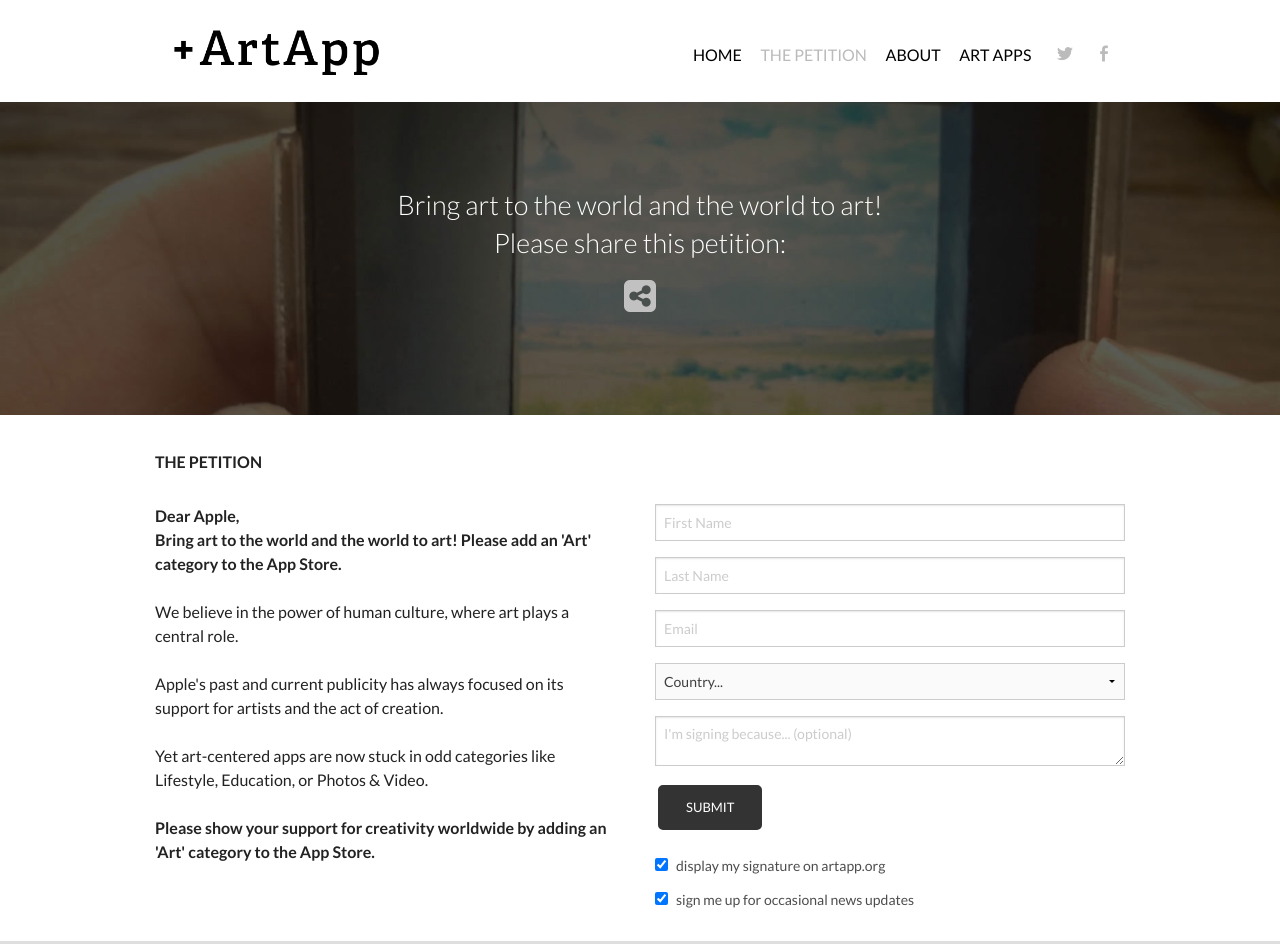
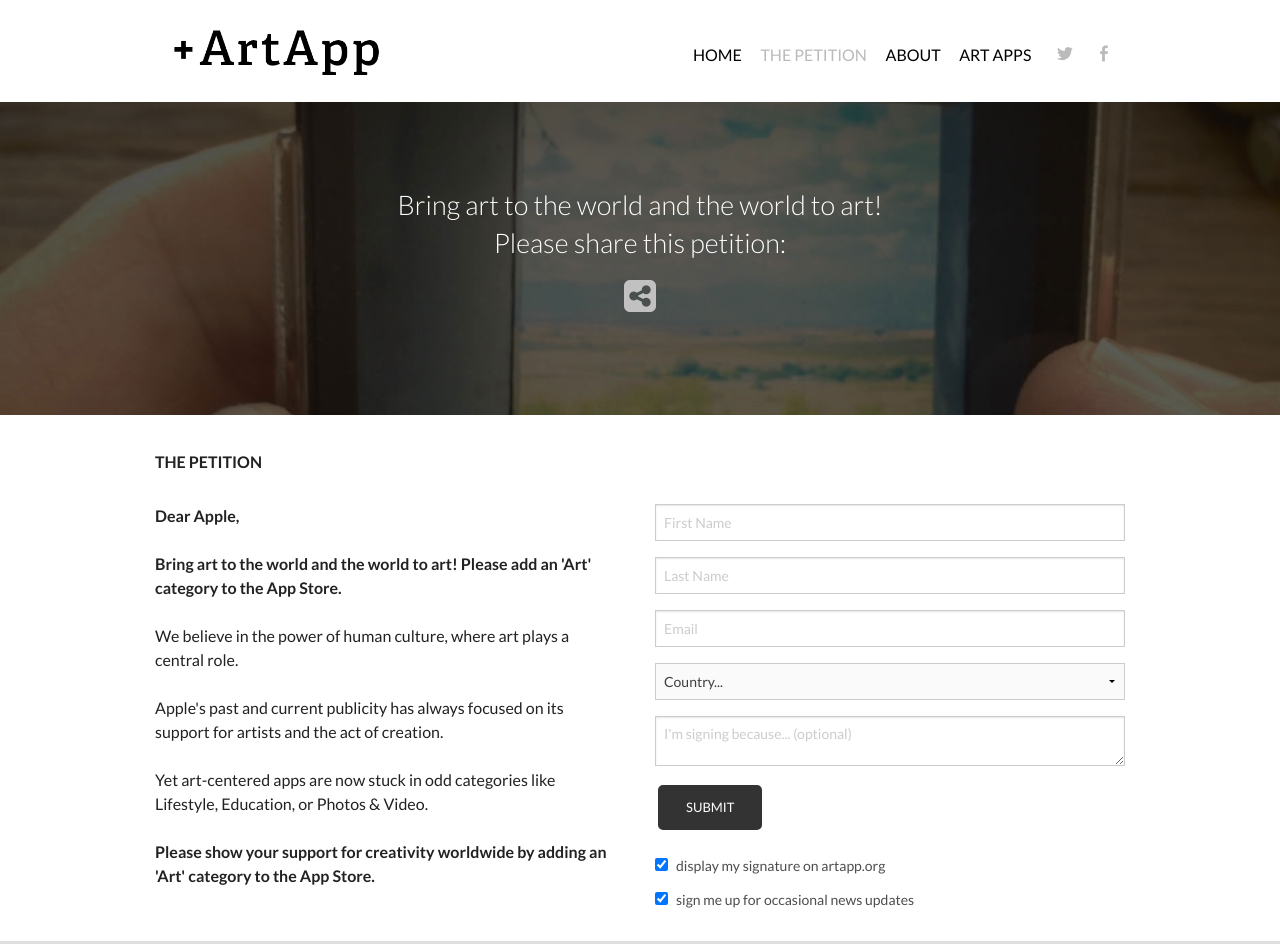
Before and after one commit to sharife/artapp-frontend, a plain HTML site: page petition.html in a window 1280 px wide. Shown: the top 944 px of the page. Drawn offline with Linux system fonts and the light colour scheme.

Commit message:
Added BR after Dear Apple
Keep forgetting, the lack of space finally fixed!

```diff
--- a/petition.html
+++ b/petition.html
@@ -94,7 +94,7 @@
 <div class="row">
         <div class="large-6 columns" style="padding-right:30px;">
 
-          <h7 style="font-weight:bold;">Dear Apple, <br />
+          <h7 style="font-weight:bold;">Dear Apple, <br /><br />
             Bring art to the world and the world to art! Please add an 'Art' category to the App Store.
           </h7><br /><br />
           <h7>We believe in the power of human culture, where art plays a central role.</h7><br /><br />
```
